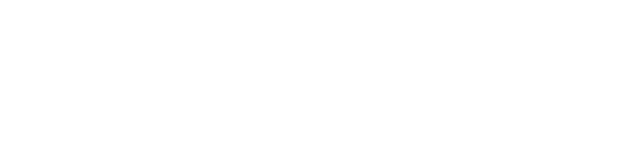
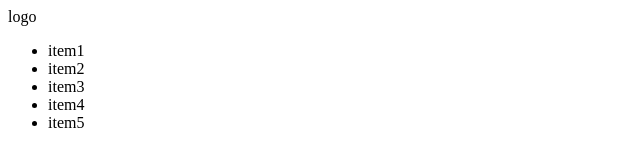
Before and after one commit to quangtriarena/gitflow, a plain HTML site: page index.html in a window 1280 px wide. Shown: the whole page, without its empty margins (0-640 px from the left). Drawn offline with Linux system fonts and the light colour scheme.

Commit message:
done header

```diff
--- a/index.html
+++ b/index.html
@@ -9,7 +9,22 @@
   <body>
     <div class="wrapper">
       <div class="container">
-        <header></header>
+        <header>
+          <div class="header__container">
+            <div class="header__container-left">
+              <div class="header-logo">logo</div>
+            </div>
+            <div class="header__container-right">
+              <ul class="header-menu">
+                <li>item1</li>
+                <li>item2</li>
+                <li>item3</li>
+                <li>item4</li>
+                <li>item5</li>
+              </ul>
+            </div>
+          </div>
+        </header>
 
         <main></main>
 
```
